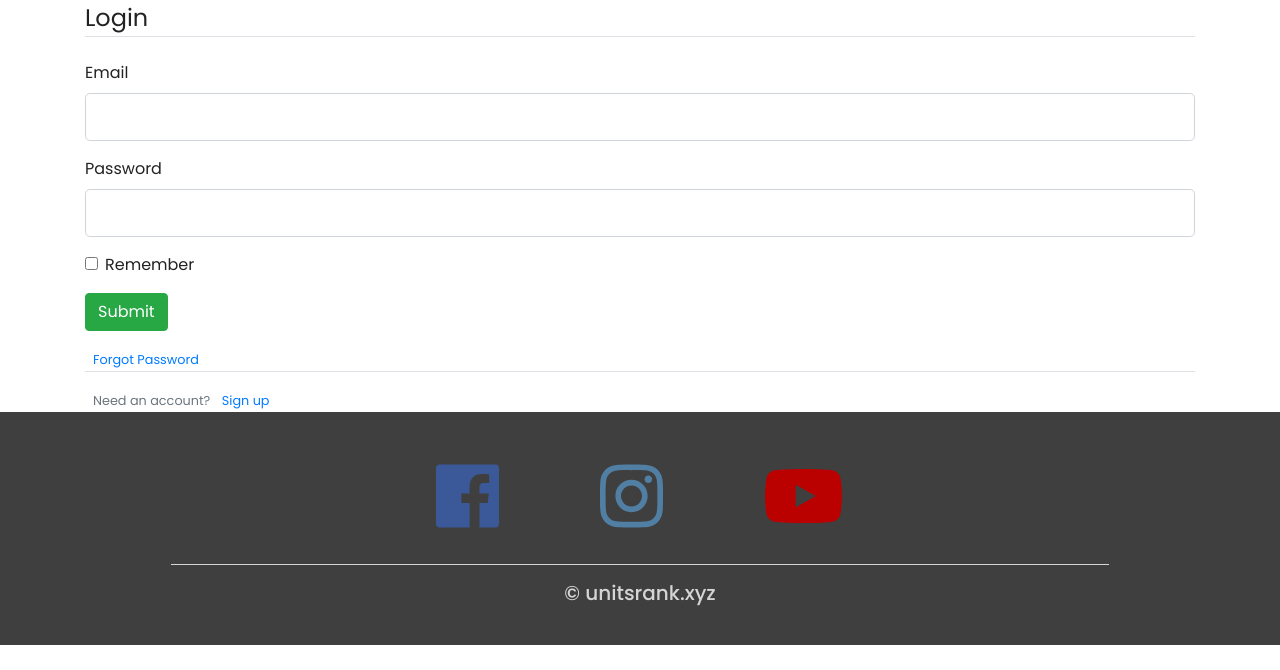
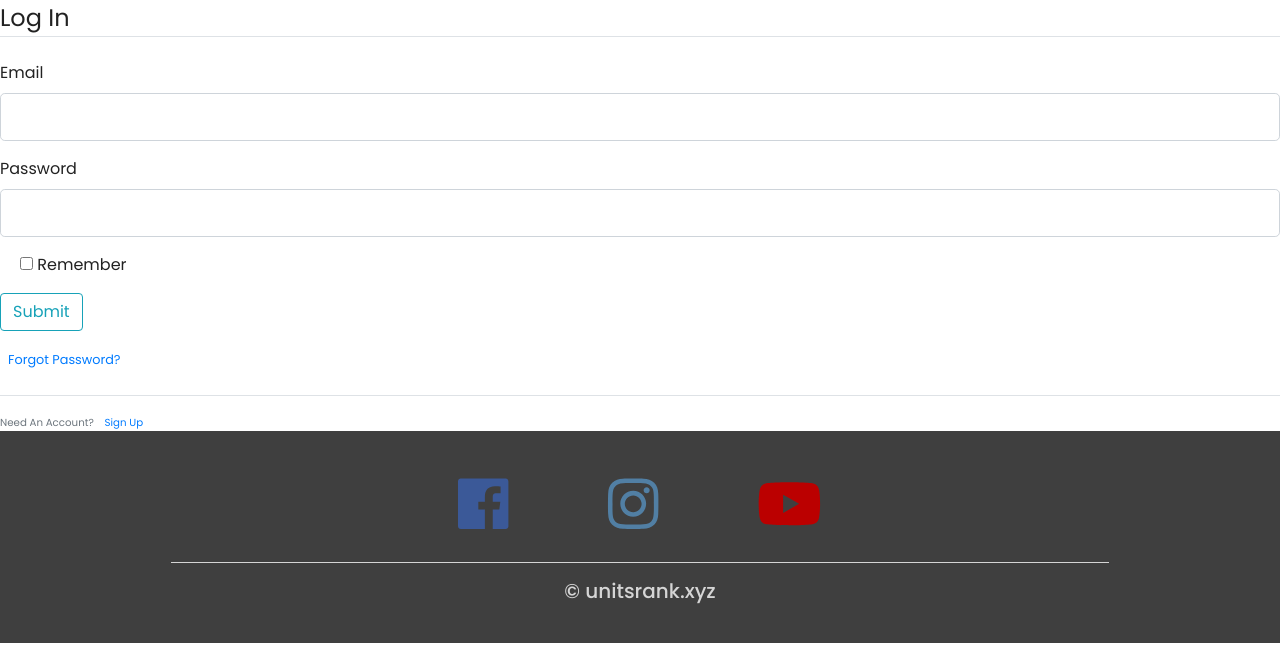
Before and after one commit to josephwww/cits3403Project2019, a Python web app: template flask_web/project/templates/login.html in a window 1280 px wide. Shown: the part 106-776 px from the top of the page. Run offline with Jinja, Linux system fonts and the light colour scheme; the template is opened without the code that fills it: most values are stand-ins (such as "Sample title", 1, 10 or a date in 2020); form fields are guessed from the names that the template uses; some libraries are stand-ins or nearby versions.

Commit message:
Update login.html

```diff
--- a/flask_web/project/templates/login.html
+++ b/flask_web/project/templates/login.html
@@ -1,64 +1,57 @@
 {% extends "layout.html" %}
+
 {% block content %}
-    <div class="container pl-150 pr-600">
+	<div class="content-section">
 		<form method="POST" action="">
 			{{ form.hidden_tag() }}
 			<fieldset class="form-group">
-                <legend class="border-bottom mb-4">Login</legend>
+				<legend class="border-bottom mb-4">Log In</legend>
+
 				<div class="form-group">
-                    {{ form.email.label(class="form-control-label") }}
+					{{ form.email.label(class="form-control-label")}}
+
 					{% if form.email.errors %}
-                        {{ form.email(class="form-control form-control-lg is-valid") }}
-                        <small>
-                            <div class="text-danger">
+						{{ form.email(class="form-control-lg form-control is-invalid")}}
+
+						<div class="invalid-feedback">
 								{% for error in form.email.errors %}
-                                <span>{{ error }}</span>
+									<span >{{ error }}</span>
 								{% endfor %}
 						</div>
-                        </small>
 					{% else %}
-                        {{ form.email(class="form-control form-control-lg") }}
+						{{ form.email(class="form-control-lg form-control")}}
 					{% endif %}
 
 				</div>
+				<div class="form-group">
+					{{ form.password.label(class="form-control-label")}}
+						{% if form.password.errors %}
+						{{ form.password(class="form-control-lg form-control is-invalid")}}
 
-                <div class="form-group">
-                    {{ form.password.label(class="form-control-label") }}
-                    {% if form.password.errors %}
-                        {{ form.password(class="form-control form-control-lg is-valid") }}
-                        <small>
-                            <div class="text-danger">
+						<div class="invalid-feedback">
 								{% for error in form.password.errors %}
-                                  <span>{{ error }}</span>
+									<span >{{ error }}</span>
 								{% endfor %}
 						</div>
-                        </small>
 					{% else %}
-                        {{ form.password(class="form-control form-control-lg") }}
+						{{ form.password(class="form-control-lg form-control")}}
 					{% endif %}
-
 				</div>
 				<div class="form-check">
-					{{ form.remember(class="form-check-input") }}
+					{{ form.remember(class="form-check=input") }}
 					{{ form.remember.label(class="form-check-label") }}
 				</div>
 			</fieldset>
-            <div class="form-group">
-                {{ form.submit(class="btn btn-success") }}
+			<div class="form-group ">
+				{{ form.submit(class="btn btn-outline-info")}}
 			</div>
-
-            <small class="text-muted ml-2">
-                    <a href="#">Forgot Password</a>
-            <div class="border-top pt-3">
-
-            	</small>
-
-                <small class="text-muted">
-                  Need an account? <a class="ml-2" href="{{ url_for('register') }}">Sign up</a>
+			<small class="text-muted ml-2"><a href="{{ url_for('reset_request')}}" >Forgot Password?</a>
+		</form>
+	</div>
+	<div class="border-top pt-3 ">
+		<small class="text-muted ">
+			Need An Account? <a class="ml-2" href="{{ url_for('register') }}">
+			Sign Up</a>
 		</small>
 	</div>
-        </form>
-    </div>
-
-
-{% endblock content %}
+{% endblock content%}
```
Lines whose indentation alone changed are shown as unchanged.
